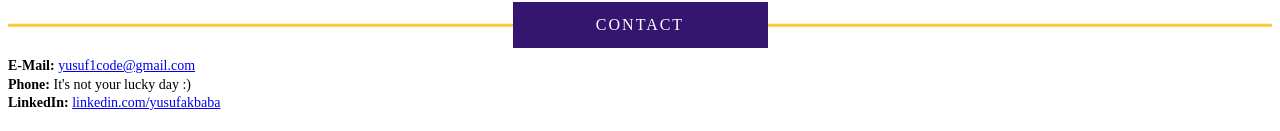
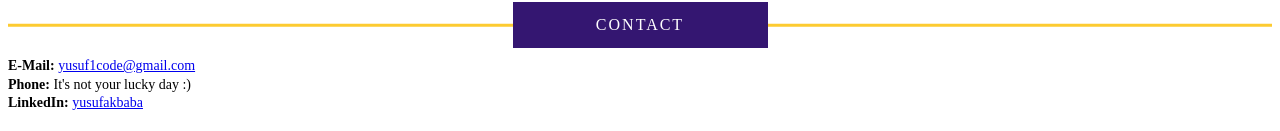
Before and after one commit to yusufcode/mywebsite-next, a Next.js app: page /cv-resume in a window 1280 px wide. Shown: the part 1144-1275 px from the top of the page. Built offline with nearby package versions, Linux system fonts and the light colour scheme.

Commit message:
Update cv-resume.js

```diff
--- a/pages/cv-resume.js
+++ b/pages/cv-resume.js
@@ -100,9 +100,9 @@ export default function Home() {
         <Header title="Contact" />
 
         <div className={styles.sectionBody}>
-          <TitleText title="E-Mail" text="yusuf1code@gmail.com" linkMail/>
+          <TitleText title="E-Mail" text="yusuf1code@gmail.com" linkMail="yusuf1code@gmail.com"/>
           <TitleText title="Phone" text="It's not your lucky day :)"/>
-          <TitleText title="LinkedIn" text="linkedin.com/yusufakbaba" linkLinkedin/>
+          <TitleText title="LinkedIn" text="yusufakbaba" linkLinkedin="https://www.linkedin.com/in/yusufakbaba"/>
         </div>
       </div>
 
```
